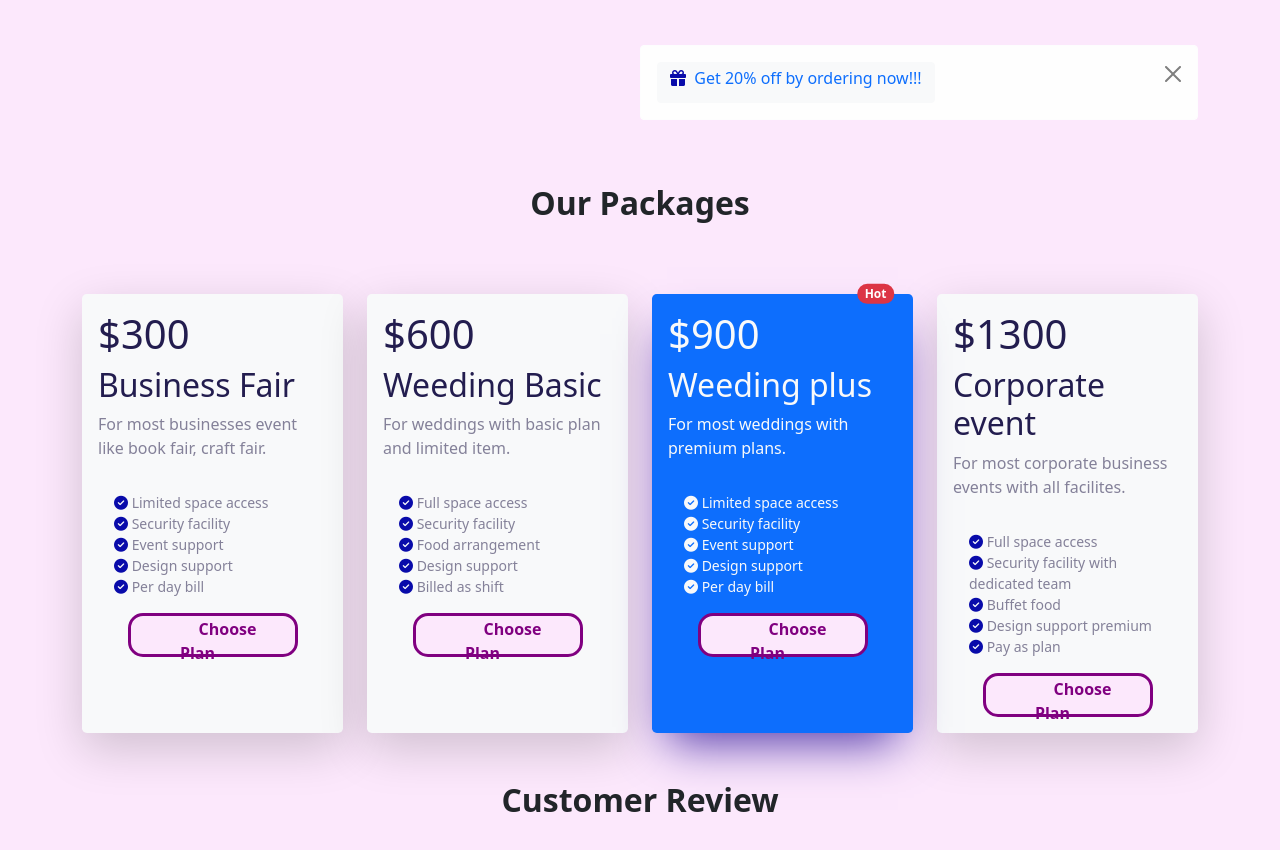
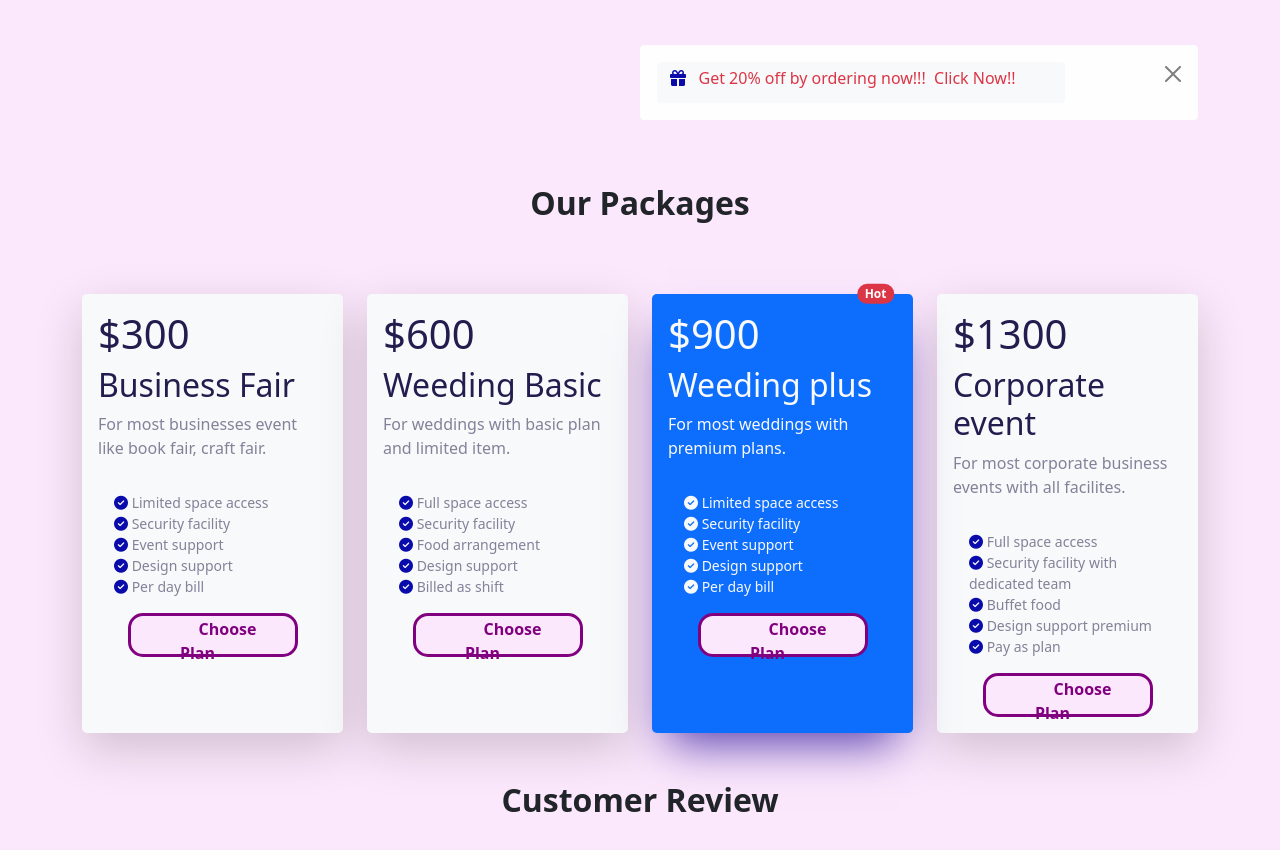
Before and after one commit to AnimeshMondol/The-northan-realm-coonvention-center, a plain HTML site: page index.html in a window 1280 px wide. Shown: the part 1064-1914 px from the top of the page. Drawn offline with nearby package versions, Linux system fonts and the light colour scheme.

Commit message:
color change in alert tage

```diff
--- a/index.html
+++ b/index.html
@@ -160,8 +160,9 @@
         <!-- alert and modal -->
         <section class="container my-5 d-flex justify-content-end">
             <div class="alert alert-light alert-dismissible fade show w-50 d-flex " role="alert">
-                <button class="btn btn-light" data-bs-toggle="modal" data-bs-target="#exampleModal">
-                    <h6 class="text-primary"><i class="fas fa-gift fill"></i>&nbsp; Get 20% off by ordering now!!!</h6>
+                <button class="btn btn-light pe-5" data-bs-toggle="modal" data-bs-target="#exampleModal">
+                    <h6 class="text-danger"><i class="fas fa-gift fill"></i>&nbsp; &nbsp;Get 20% off by ordering
+                        now!!!&nbsp; Click Now!!</h6>
                 </button>
                 <button type="button" class="btn-close" data-bs-dismiss="alert" aria-label="Close"></button>
             </div>
```
